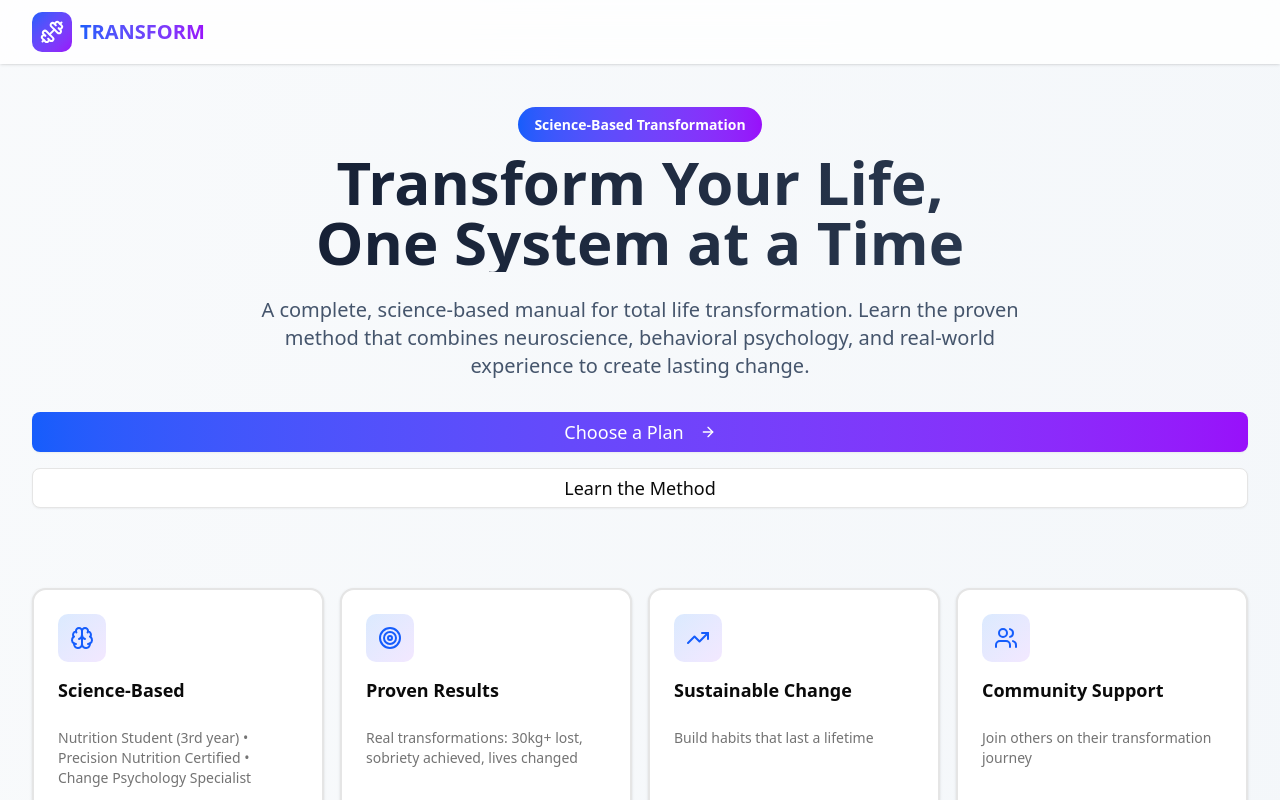
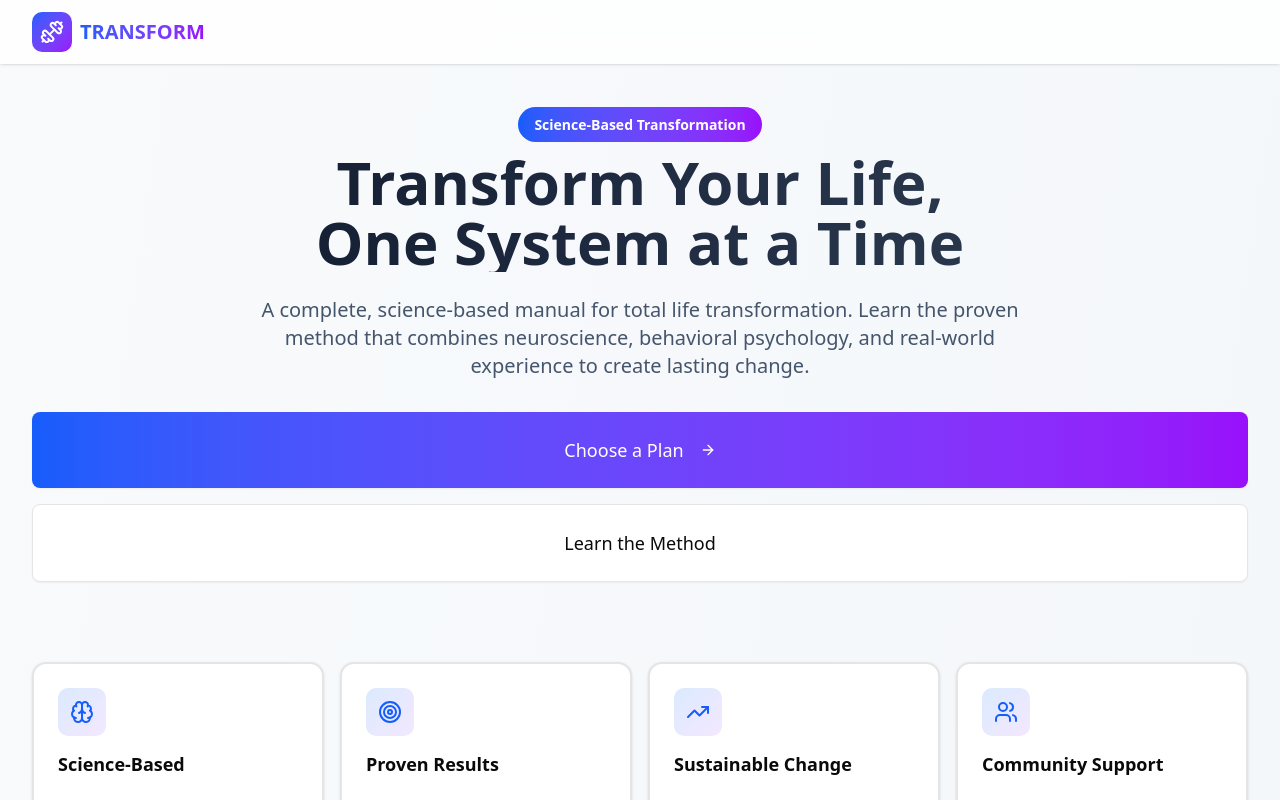
Before and after one commit to AdrianoDRJB/Transform-method, a React (Vite) app: page / in a window 1280 px wide. Shown: the top 800 px of the page. Built offline with nearby package versions, Linux system fonts and the light colour scheme.

Commit message:
Fix: Increase button size in hero section

```diff
--- a/src/components/HomePage.jsx
+++ b/src/components/HomePage.jsx
@@ -85,13 +85,13 @@ function HomePage() {
           behavioral psychology, and real-world experience to create lasting change.
         </p>
         <div className="flex flex-col sm:flex-row gap-4 justify-center">
-          <Link to="/plans">
-            <Button size="lg" className="bg-gradient-to-r from-blue-600 to-purple-600 hover:from-blue-700 hover:to-purple-700 text-white text-lg px-8 w-full sm:w-auto">
+          <Link to="/plans" className="flex-1 sm:flex-none">
+            <Button size="lg" className="bg-gradient-to-r from-blue-600 to-purple-600 hover:from-blue-700 hover:to-purple-700 text-white text-lg px-12 py-6 h-auto w-full sm:w-auto">
               Choose a Plan <ArrowRight className="ml-2 h-5 w-5" />
             </Button>
           </Link>
-          <Link to="/method">
-            <Button size="lg" variant="outline" className="text-lg px-8 w-full sm:w-auto">
+          <Link to="/method" className="flex-1 sm:flex-none">
+            <Button size="lg" variant="outline" className="text-lg px-12 py-6 h-auto w-full sm:w-auto">
               Learn the Method
             </Button>
           </Link>
```
